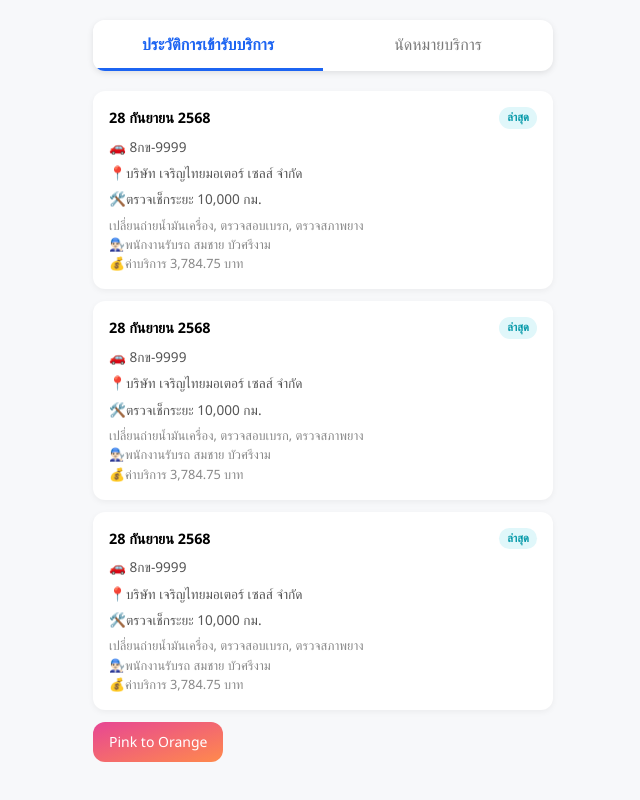
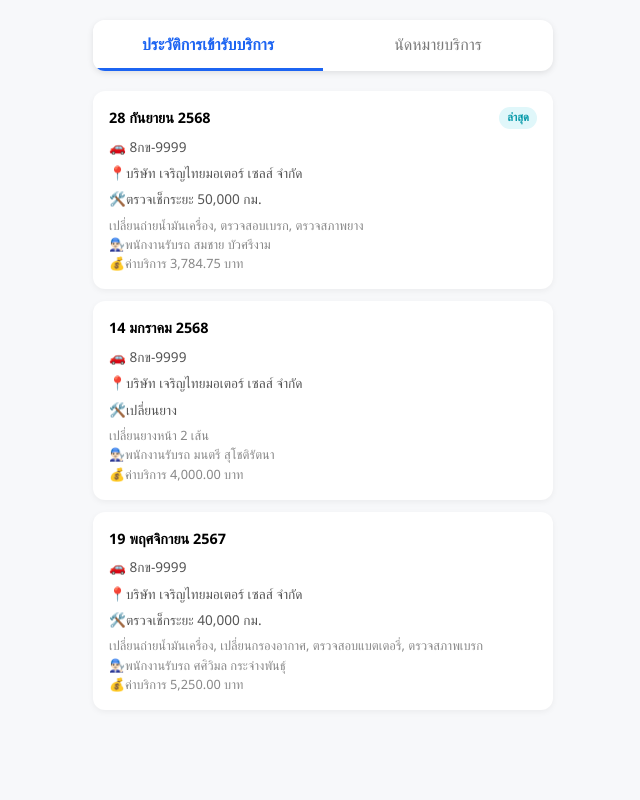
Before and after one commit to supraneeymk/demo-liff, a plain HTML site: page index.html in a window 1280 px wide. Shown: the whole page, without its empty margins (317-957 px from the left). Drawn offline with nearby package versions, Linux system fonts and the light colour scheme.

Commit message:
Update service history details in index.html

```diff
--- a/index.html
+++ b/index.html
@@ -8,7 +8,6 @@
     <link href="https://cdn.jsdelivr.net/npm/flowbite@4.0.1/dist/flowbite.min.css" rel="stylesheet" />
     <script src="https://cdn.jsdelivr.net/npm/flowbite@4.0.1/dist/flowbite.min.js"></script>
     <title>Service History</title>
-    <link href="/style.css" rel="stylesheet">
     <style>
     body {
       font-family: 'Segoe UI', Tahoma, Geneva, Verdana, sans-serif;
@@ -110,7 +109,7 @@
           <span>📍บริษัท เจริญไทยมอเตอร์ เซลส์ จำกัด</span>
         </div>
         <div class="card-subtitle">
-          <span>🛠️ตรวจเช็กระยะ 10,000 กม.</span>
+          <span>🛠️ตรวจเช็กระยะ 50,000 กม.</span>
         </div>
         <div class="card-location">
           <span>เปลี่ยนถ่ายน้ำมันเครื่อง, ตรวจสอบเบรก, ตรวจสภาพยาง</span>
@@ -126,52 +125,48 @@
       <!-- Card 2 -->
       <div class="card">
         <div class="card-header">
-          <span>28 กันยายน 2568</span>
-          <span class="badge">ล่าสุด</span>
+          <span>14 มกราคม 2568</span>
         </div>
         <div class="card-subtitle">🚗 8กข-9999</div>
         <div class="card-subtitle">
           <span>📍บริษัท เจริญไทยมอเตอร์ เซลส์ จำกัด</span>
         </div>
         <div class="card-subtitle">
-          <span>🛠️ตรวจเช็กระยะ 10,000 กม.</span>
+          <span>🛠️เปลี่ยนยาง</span>
         </div>
         <div class="card-location">
-          <span>เปลี่ยนถ่ายน้ำมันเครื่อง, ตรวจสอบเบรก, ตรวจสภาพยาง</span>
+          <span>เปลี่ยนยางหน้า 2 เส้น</span>
         </div>
         <div class="card-location">
-          <span>👨🏻‍🔧พนักงานรับรถ สมชาย บัวศรีงาม</span>
+          <span>👨🏻‍🔧พนักงานรับรถ มนตรี สุโชติรัตนา</span>
         </div>
         <div class="card-location">
-          <span>💰ค่าบริการ 3,784.75 บาท</span>
+          <span>💰ค่าบริการ 4,000.00 บาท</span>
         </div>
       </div>
 
       <!-- Card 3 -->
       <div class="card">
         <div class="card-header">
-          <span>28 กันยายน 2568</span>
-          <span class="badge">ล่าสุด</span>
+          <span>19 พฤศจิกายน 2567</span>
         </div>
         <div class="card-subtitle">🚗 8กข-9999</div>
         <div class="card-subtitle">
           <span>📍บริษัท เจริญไทยมอเตอร์ เซลส์ จำกัด</span>
         </div>
         <div class="card-subtitle">
-          <span>🛠️ตรวจเช็กระยะ 10,000 กม.</span>
+          <span>🛠️ตรวจเช็กระยะ 40,000 กม.</span>
         </div>
         <div class="card-location">
-          <span>เปลี่ยนถ่ายน้ำมันเครื่อง, ตรวจสอบเบรก, ตรวจสภาพยาง</span>
+          <span>เปลี่ยนถ่ายน้ำมันเครื่อง, เปลี่ยนกรองอากาศ, ตรวจสอบแบตเตอรี่, ตรวจสภาพเบรก</span>
         </div>
         <div class="card-location">
-          <span>👨🏻‍🔧พนักงานรับรถ สมชาย บัวศรีงาม</span>
+          <span>👨🏻‍🔧พนักงานรับรถ ศศิวิมล กระจ่างพันธุ์</span>
         </div>
         <div class="card-location">
-          <span>💰ค่าบริการ 3,784.75 บาท</span>
+          <span>💰ค่าบริการ 5,250.00 บาท</span>
         </div>
       </div>
-    <button type="button" id="abc" class="text-white bg-gradient-to-br from-pink-500 to-orange-400 hover:bg-gradient-to-bl font-medium rounded-xl text-sm px-4 py-2.5">
-    Pink to Orange
-    </button>
+
   </body>
   </html>
```
